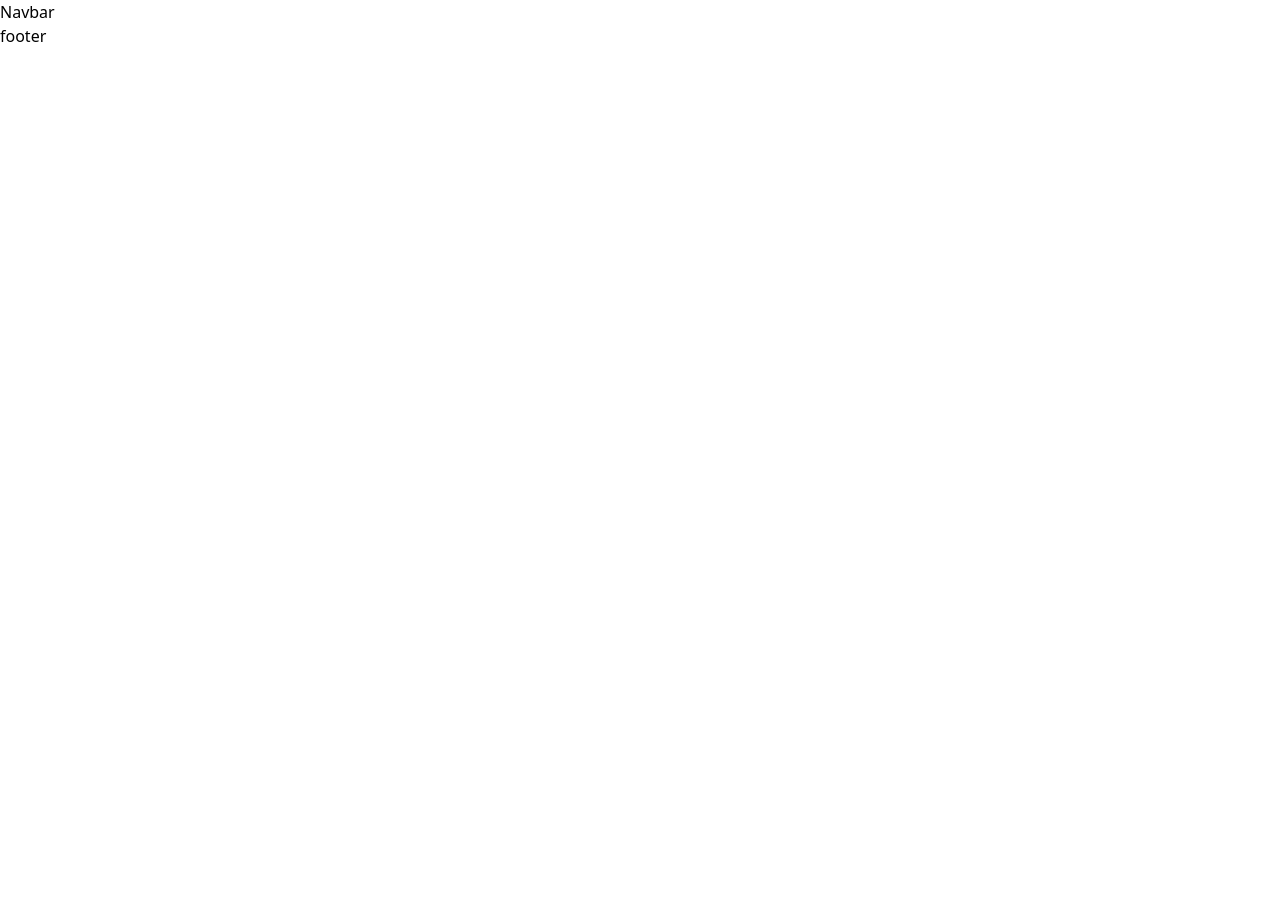
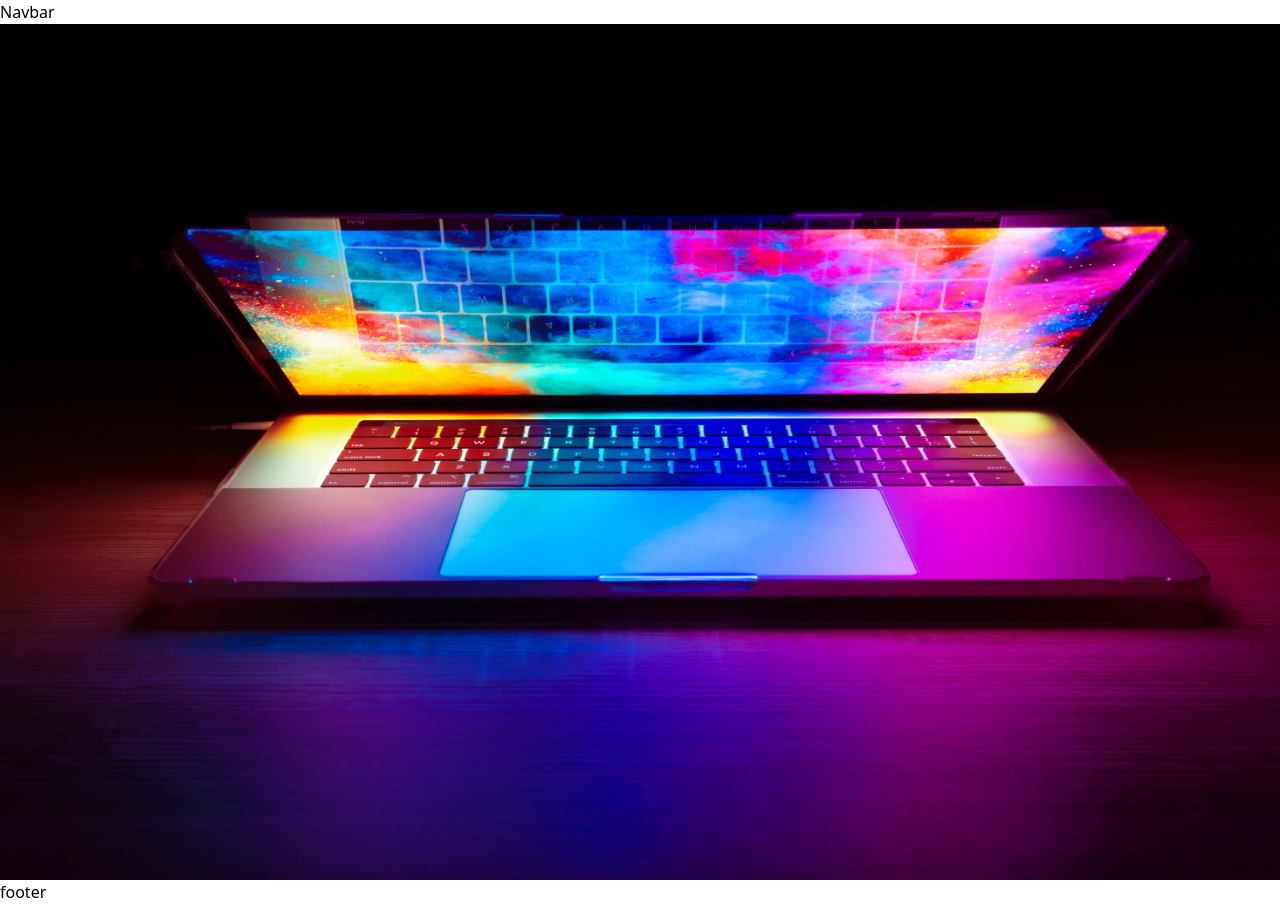
Before and after one commit to SajidCurious/codeswear, a Next.js app: page / in a window 1280 px wide. Before the commit the page ends 800 px from the top, so only its background shows below. Built offline with nearby package versions, Linux system fonts and the light colour scheme.

Commit message:
added image in to index.js

```diff
--- a/src/app/page.js
+++ b/src/app/page.js
@@ -6,6 +6,9 @@ export default function Home() {
   return (
     <main>
       <Navbar />
+      <div>
+        <img src="/home.jpg" alt="" />
+      </div>
       <Footer />
     </main>
   );
```
